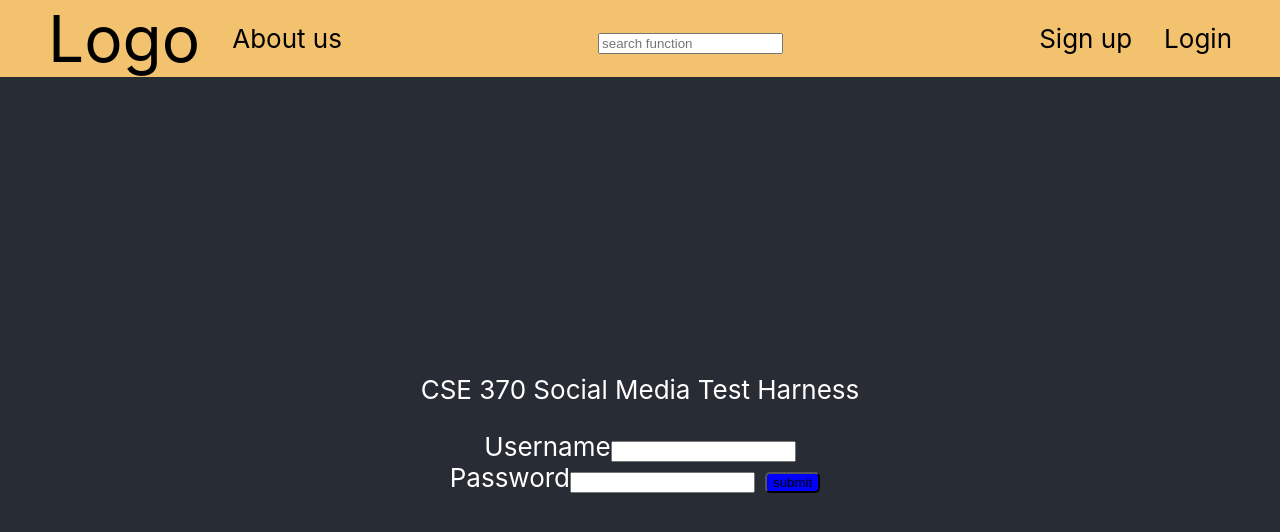
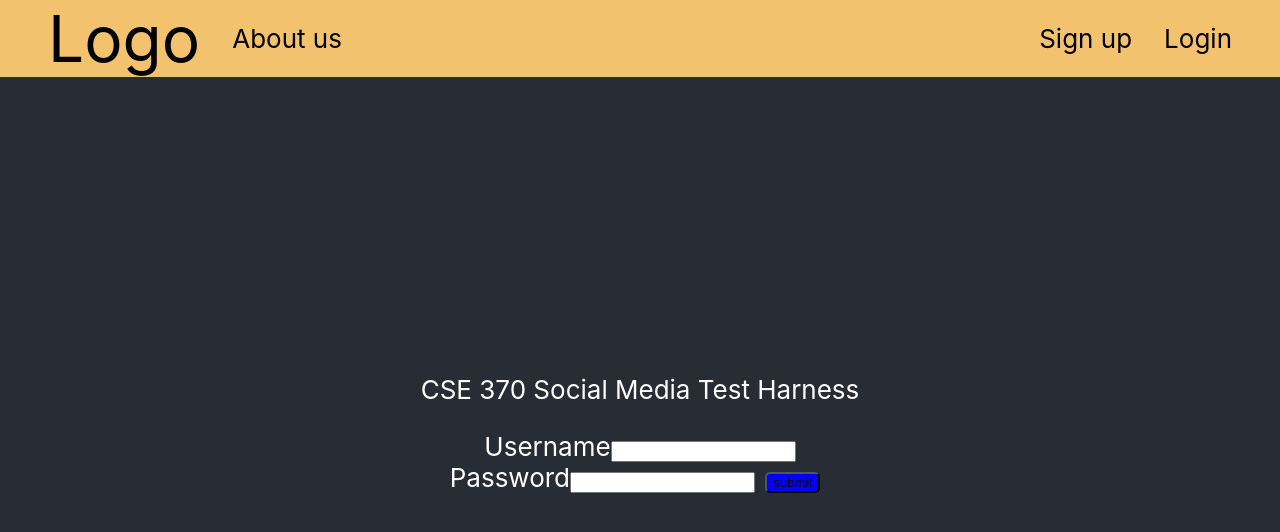
Before and after one commit to ilhanbae/TriFora, a React (Create React App) app: page / in a window 1280 px wide. Shown: the top 532 px of the page. Built offline with nearby package versions, Linux system fonts and the light colour scheme.

Commit message:
nav bar functional but needs styling (search bar), only functionality missing is element swapping based on path #62

```diff
--- a/src/Component/NavAchiever.jsx
+++ b/src/Component/NavAchiever.jsx
@@ -3,6 +3,8 @@ import "./NavAchiever.css";
 import { Link } from "react-router-dom";
 import groupIcon from "../assets/group.png";
 import DropMenu from "./DropMenu";
+// import SearchBar from "./SearchBar";
+// const currentPath = this.props.location.currentPath;
 
 class NavAchiever extends React.Component {
 
@@ -12,6 +14,7 @@ class NavAchiever extends React.Component {
             showDropMenu: false
         };
     }
+
 
     menuSwitch = () => {
         this.setState(prevState => ({ showDropMenu: !prevState.showDropMenu }));
@@ -28,10 +31,17 @@ class NavAchiever extends React.Component {
                         <li id="about us">
                             <Link to="/about"> About us </Link>
                         </li>
+                        {/* <li>
+                            <p> You are now at {this.props.location.pathname} </p>
+                        </li> */}
                     </ul>
+                    {sessionStorage.getItem("token") &&
                         <div>
                             <input type="text" placeholder="search function" />
+                            {/* <SearchBar /> */}
                         </div>
+                    }
+
                     <ul id="rightItems">
                         {!sessionStorage.getItem("token") &&
                             /*  Making use of the way the boilerplate code handled login seems to work
@@ -48,6 +58,7 @@ class NavAchiever extends React.Component {
                             /* if logged in have a dropdown menu with the profile icon*/
                             //needs to be changed, just using for testing login status
 
+                            <>
                                 <li className="pm admin">
                                     <button
                                         className="profile-holder"
@@ -57,10 +68,10 @@ class NavAchiever extends React.Component {
                                             src={groupIcon}
                                             className="profile-icon"
                                             alt="profile"
-                                        title="profile"
-                                    />
+                                            title="profile" />
                                     </button>
                                     {/* <DropMenu /> */}
+                                    {/* DropMenu struggles to work as it's own component due to not accessing the logout function */}
                                     {/* {this.showDropMenu && */}
                                     <ul className={this.state.showDropMenu ? "showDrop" : "hideDrop"}>
                                         <li>
@@ -81,6 +92,7 @@ class NavAchiever extends React.Component {
                                     </ul>
 
                                 </li>
+                            </>
                         }
                     </ul>
                 </div>
--- /dev/null
+++ b/src/Component/SearchBar.jsx
@@ -0,0 +1,15 @@
+// import React from "react";
+// import { withRouter } from "react-router-dom";
+
+// function SearchBar(props) {
+//     const path = props.location.pathname;
+
+//     return (
+//         <div>
+//             {path !== "/about" &&
+//                 <input type="text" placeholder="search function" />}
+//         </div>
+//     );
+// }
+
+// export default withRouter(SearchBar);
--- a/src/Component/navAchiever.css
+++ b/src/Component/navAchiever.css
@@ -44,7 +44,8 @@
 }
 
 .profile-holder {
-    margin-top: 1rem;
+    padding: 0;
+    /* border-width: 0; */
 }
 
 ul.hideDrop {
```
Lines whose indentation alone changed are shown as unchanged.
